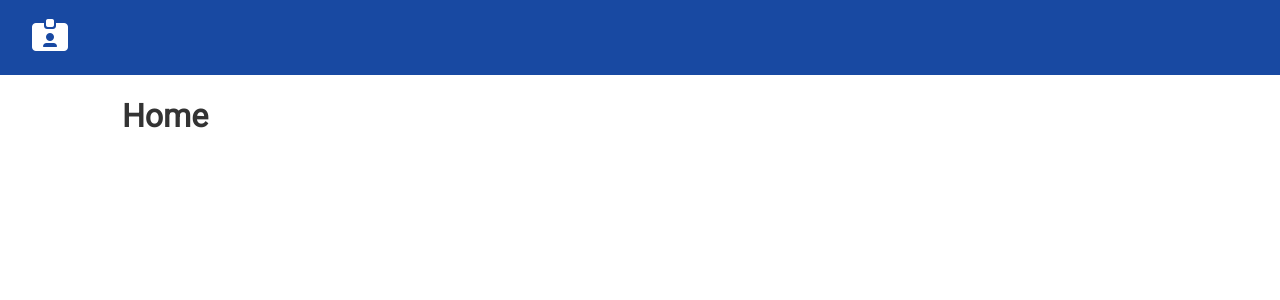
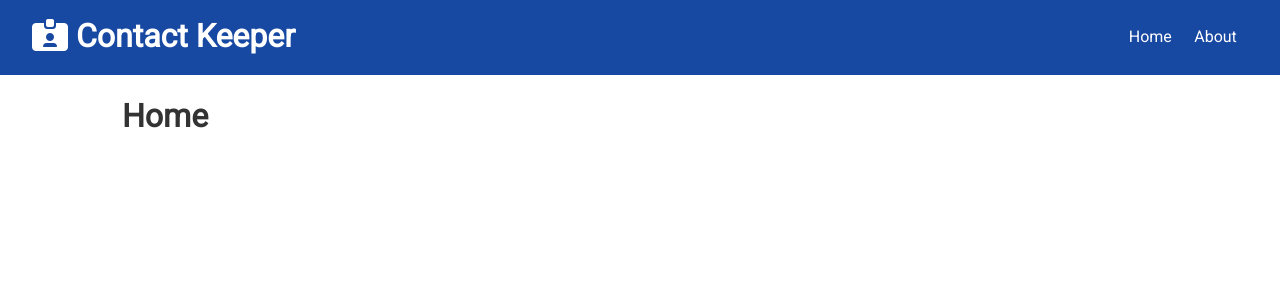
Before and after one commit to murilo-arruda/contact-keeper, a React (Create React App) app in the folder client/: page / in a window 1280 px wide. Shown: the top 300 px of the page. Built offline with nearby package versions, Linux system fonts and the light colour scheme; the HTML template or start-up script is replaced by a standard one.

Commit message:
Add Navbar Component

```diff
--- a/client/src/components/layout/Navbar.js
+++ b/client/src/components/layout/Navbar.js
@@ -1,12 +1,19 @@
 import React from 'react';
+import { Link } from 'react-router-dom';
 import PropTypes from 'prop-types';
 
 const Navbar = ({ title, icon }) => {
   return (
     <div className='navbar bg-primary'>
       <h1>
-        <i className={icon}></i>
+        <i className={icon}></i> {title}
       </h1>
+      <ul>
+        <li>
+          <Link to='/'>Home</Link>
+          <Link to='/about'>About</Link>
+        </li>
+      </ul>
     </div>
   );
 };
```
